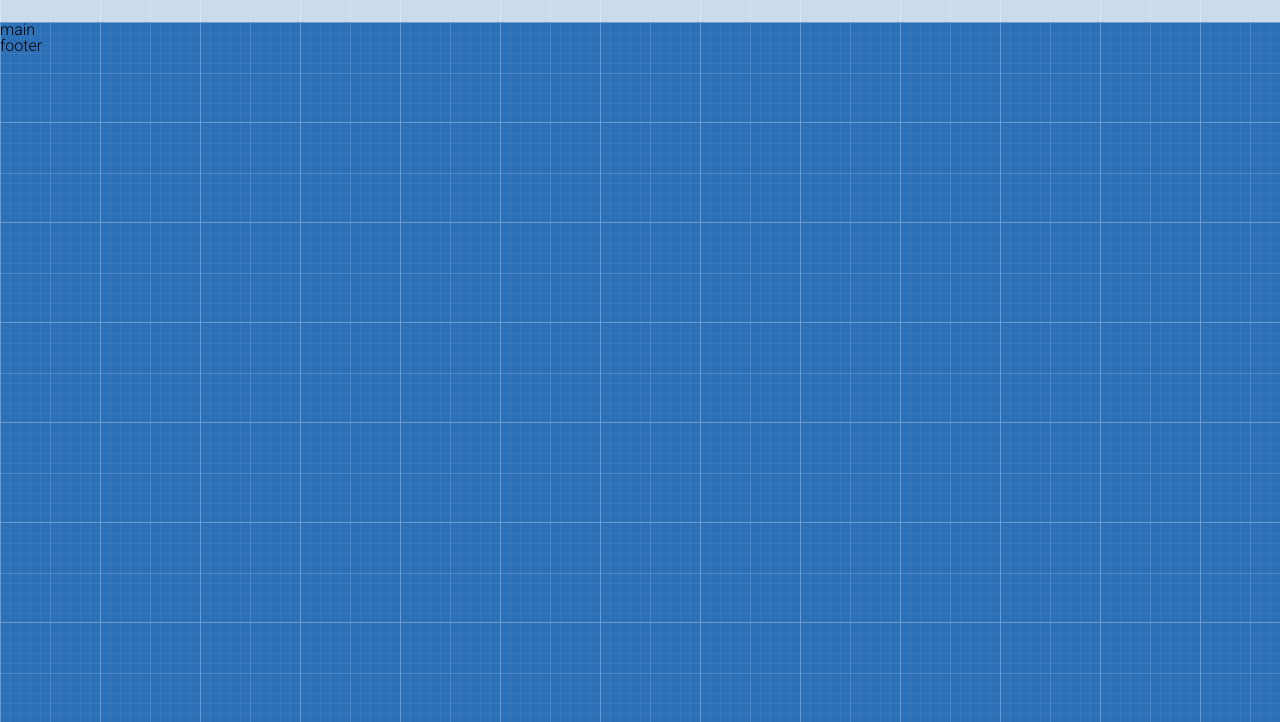
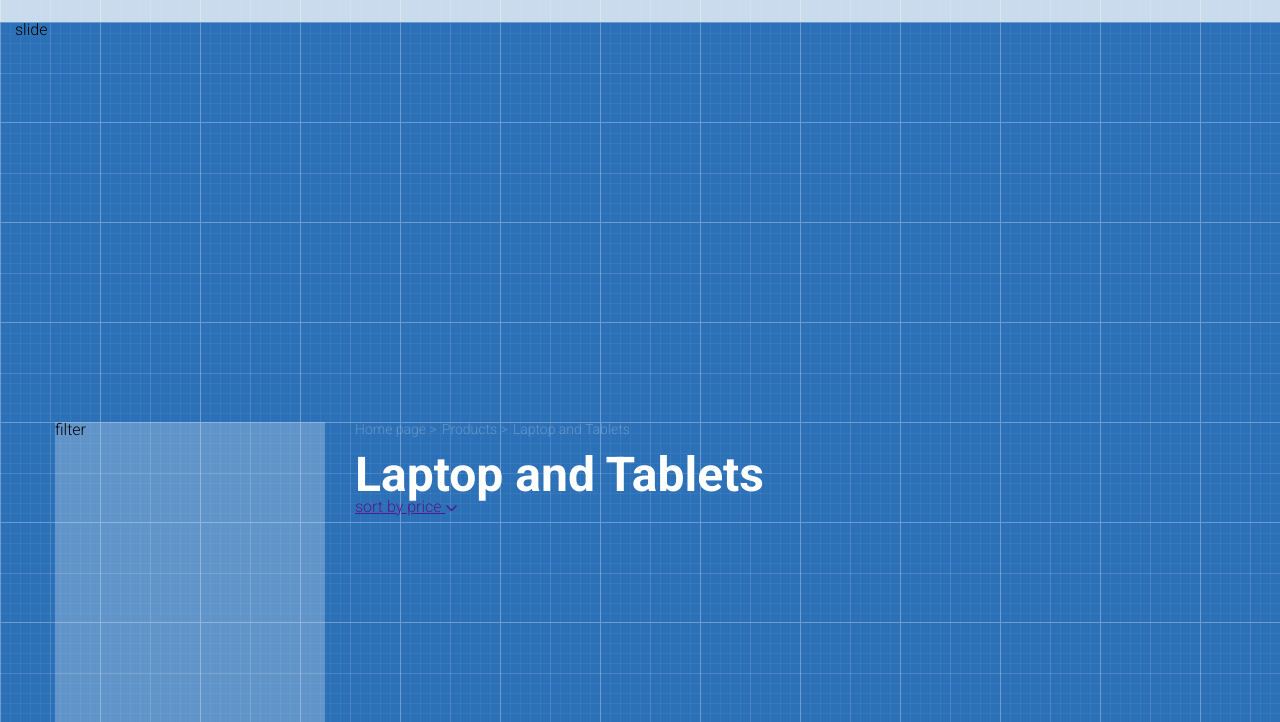
Before and after one commit to Kati0405/shop-project, a plain HTML site: page index.html in a window 1280 px wide. Shown: the part 78-800 px from the top of the page. Drawn offline with Linux system fonts and the light colour scheme.

Commit message:
added structure of main part

```diff
--- a/index.html
+++ b/index.html
@@ -33,7 +33,7 @@
                                     <i class="fas fa-chevron-down"></i>
                                 </a>
                                 <ul class="dropdown-content">
-                                    <li><a href="">Mobile & Tablet</a></li>
+                                    <li><a href="">Laptop and Tablets</a></li>
                                     <li><a href="">Audio and Headphones</a></li>
                                     <li><a href="">Networking</a></li>
                                     <li><a href="">Computer Accessories</a></li>
@@ -69,7 +69,37 @@
             </div>
         </div>
     </header>
-    <main class="main">main</main>
+    <aside class="slide">
+        <div class="col-md-12">slide</div>
+    </aside>
+    <main class="main">
+        <div class=container>
+            <div class=row>
+                <div class="col-md-3">
+                    <div class="filter">filter</div>
+                </div>
+                <div class="col-md-9">
+                    <div class="row">
+                        <ul class="navigation">
+                            <li><a href="">Home page > </a></li>
+                            <li><a href="">Products > </a></li>
+                            <li><a href="">Laptop and Tablets</a></li>
+                        </ul>
+                    </div>
+                    <div class="row">
+                        <div class="col-md-9">
+                            <div class="section"><h1>Laptop and Tablets</h1></div>
+                            <div><a href="" class="dropbtn">sort by price
+                                <i class="fas fa-chevron-down"></i>
+                            </a></div>
+                        </div>
+                    </div>
+                </div>
+            </div>
+        </div>
+
+
+    </main>
     <footer class="footer">footer</footer>
 </body>
 
--- a/style.css
+++ b/style.css
@@ -37,6 +37,12 @@ body {
 .col-md-9 {
     width: 75%;
 }
+
+/* .col-md-4 {
+    width: 25%;
+    height: 650px;
+    border: solid white 1px;
+} */
 
 [class*="col-"] {
     float: left;
@@ -205,3 +211,46 @@ body {
 .fa-chevron-down {
     font-size: 12px;
 }
+
+.col-md-12 {
+    height: 400px;
+    width: 100%;
+    /* border-bottom: solid white 1px; */
+    background: transparent;
+}
+
+.main {
+    background-color: rgba(255, 255, 255, 0.12,5);
+}
+
+.filter {
+    background-color: rgba(255, 255, 255, 0.25);
+    width: 100%;
+    height: 845px;
+
+}
+
+.navigation a{
+    float: left;
+    display: block;
+    color: rgba(255, 255, 255, 0.25);
+    font-size: 14px;
+    text-decoration: none;
+    padding-right: 5px;
+
+}
+
+.navigation a:hover{
+    text-decoration: underline;
+}
+
+.navigation {
+    padding-left: 15px;
+}
+
+h1 {
+    font-size: 48px;
+    font-weight: bold;
+    color: white;
+    padding-top: 15px;
+}
```
Also changed, not shown: images/desktop.png (added).
